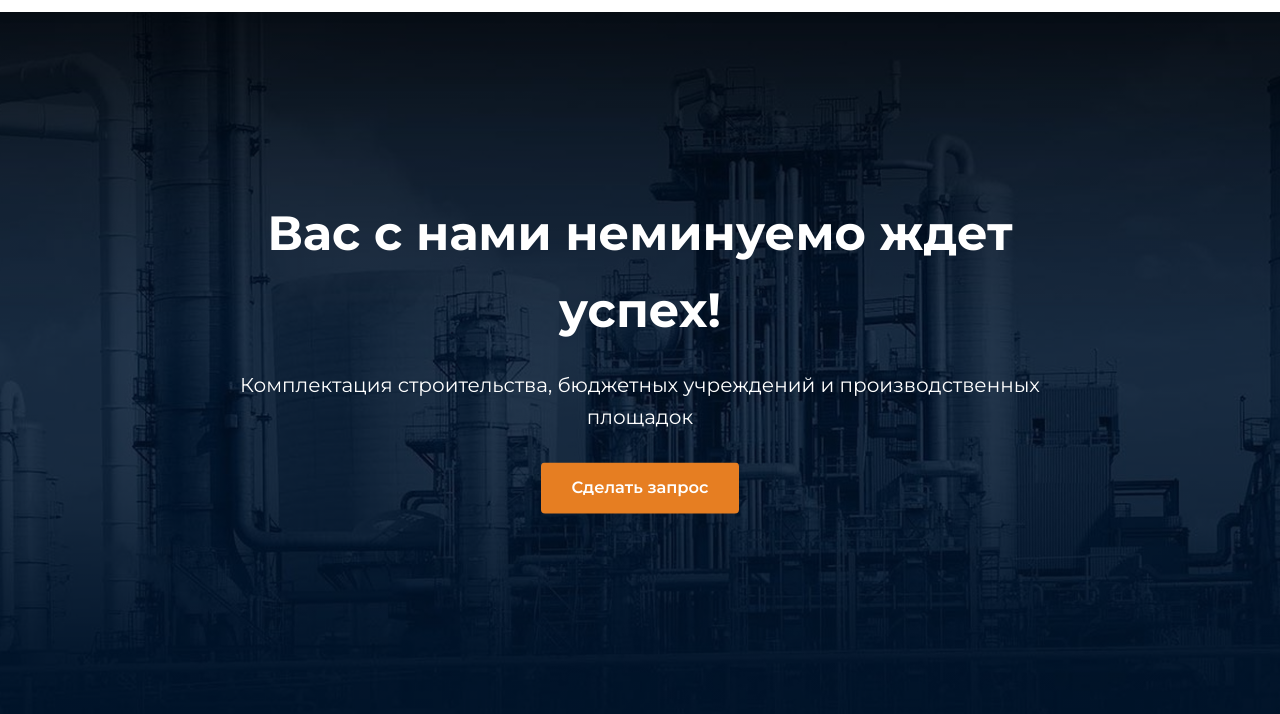
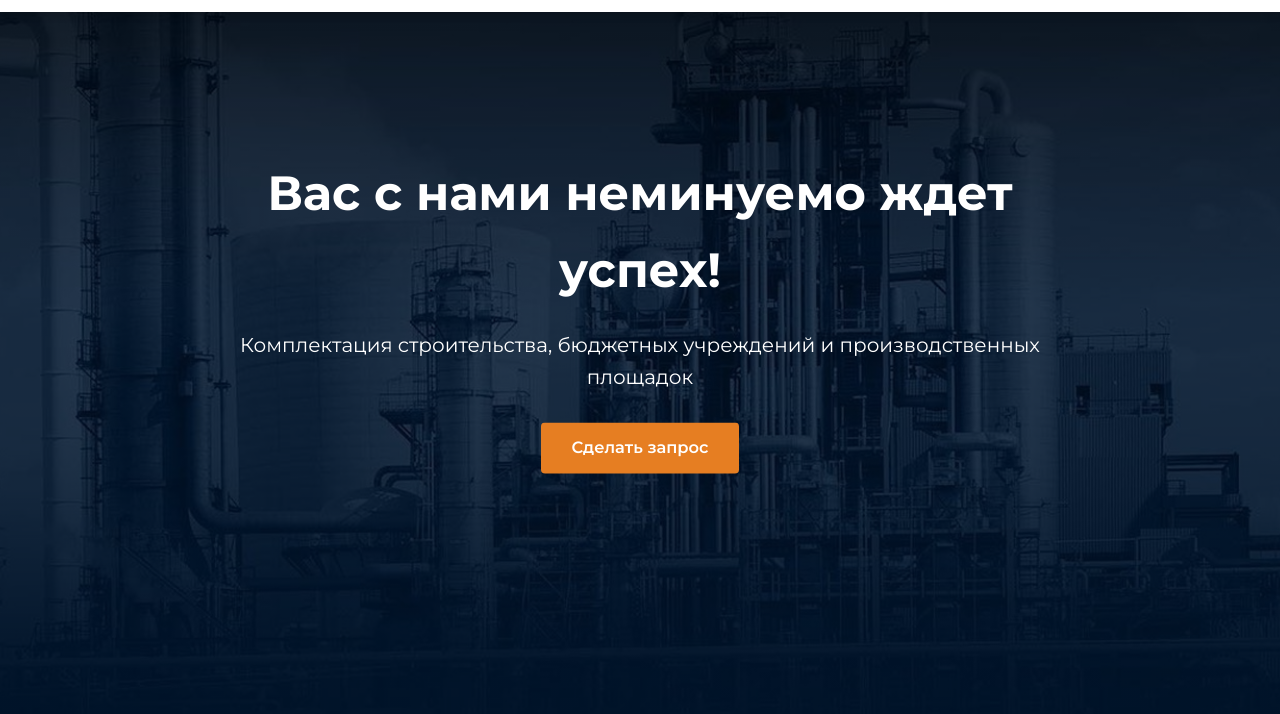
Before and after one commit to Eralv1lle/dfmgdklfgldkf, a plain HTML site: page index.html in a window 1280 px wide. Shown: the part 86-800 px from the top of the page. Drawn offline with Linux system fonts and the light colour scheme.

Commit message:
Update main.css

```diff
--- a/styles/main.css
+++ b/styles/main.css
@@ -164,14 +164,13 @@ body {
 
 .hero {
     background: linear-gradient(rgba(0, 0, 0, 0.6), rgba(0, 0, 0, 0.6)), url('../images/bg.jpg') no-repeat center center/cover;
-    height: calc(100vh - var(--header-height));
-    min-height: calc(100vh - var(--header-height));
+    height: 100vh;
+    min-height: 100vh;
     margin-top: 0;
     color: var(--light);
     display: flex;
     align-items: center;
     text-align: center;
-    margin-top: 80px;
 }
 
 .hero .btn {
```
